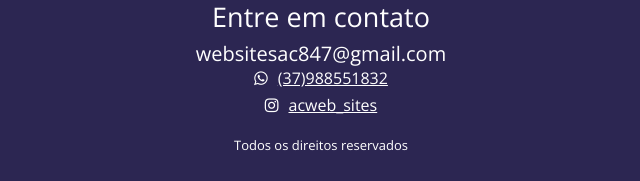
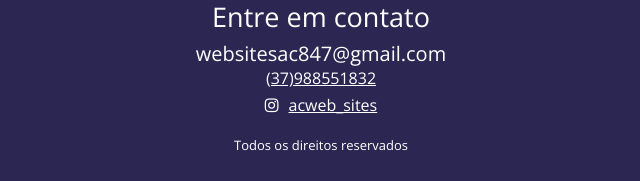
Before and after one commit to AC-web932/acweb, a plain HTML site: page index.html in a window 1280 px wide. Shown: the part 7676-7857 px from the top of the page, 319-959 px from the left. Drawn offline with nearby package versions, Linux system fonts and the light colour scheme; files whose address does not match are found by name.

Commit message:
Update index.html

```diff
--- a/index.html
+++ b/index.html
@@ -525,7 +525,7 @@
       <h2 id="contato">Entre em contato</h2>
       <p></p>
       <p>websitesac847@gmail.com</p>
-	    <i class="fa fa-whatsapp" aria-hidden="true"></i><a href="https://wa.me/5537988551832"></i>(37)988551832</a></p>
+	    <a href="https://wa.me/5537988551832"></i>(37)988551832</a></p>
         <i class="fa fa-instagram" aria-hidden="true"></i><a href="https://www.instagram.com/acweb_sites/">acweb_sites</a>
       <span>Todos os direitos reservados</span>
     </footer>
```
